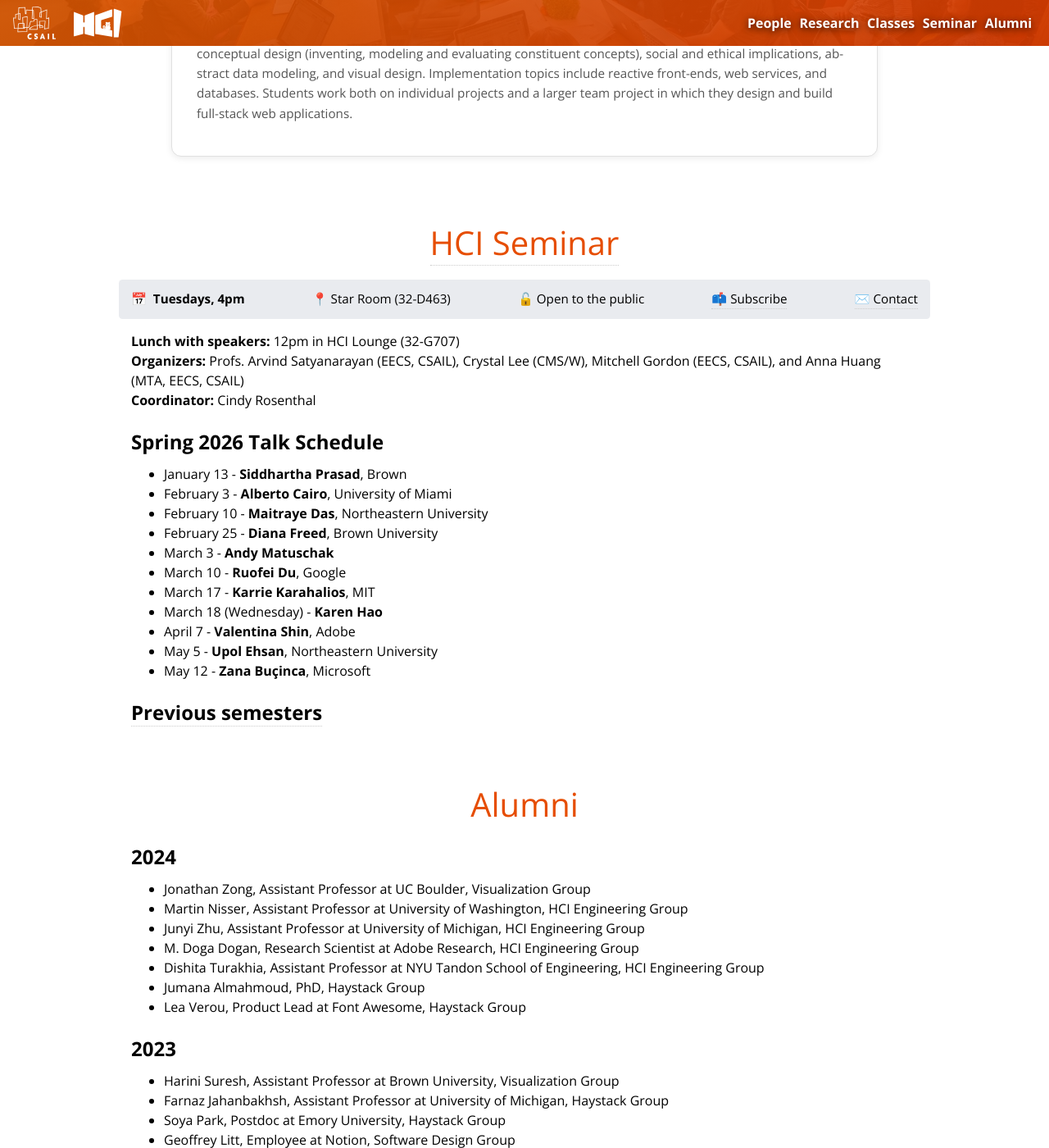
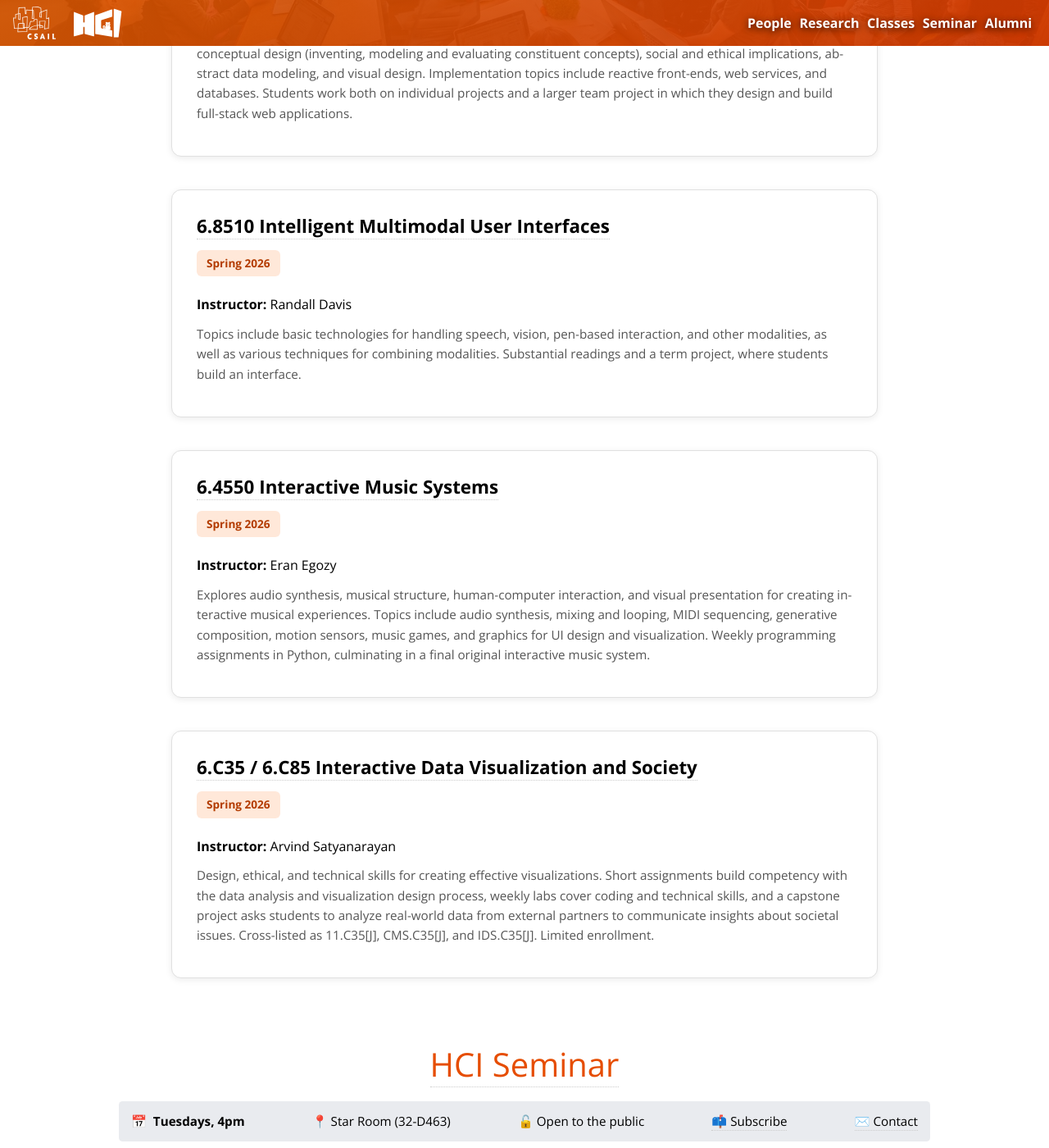
Before and after one commit to mit-csail-hci/hci.csail.mit.edu, a Jekyll site: the page built from index.html, in a window 1280 px wide and 1400 px high, scrolled down 4798 px. Shown: the whole window at 82% size. Built offline with Jekyll 4.4.1, drawn with Linux system fonts in a browser that asks for light colours.

Commit message:
add Vis & Society, 6.8510, and 6.4550 to classes
Surfaces three classes that are part of the EECS HCI undergrad track:
Arvind's "Interactive Data Visualization and Society" (renamed from the
older "Interactive Data Visualization" entry), Randy's 6.8510, and
Eran Egozy's 6.4550.

Co-Authored-By: Claude Opus 4.7 (1M context) <noreply@anthropic.com>

```diff
--- a/_data/classes.yml
+++ b/_data/classes.yml
@@ -38,25 +38,36 @@
     multitouch, augmented reality, haptics, wearables, brain computer interfaces, tangibles, fabrication, and more.
 
 
-- number: "6.851"
+- number: "6.8510"
   title: Intelligent Multimodal User Interfaces
   image: multimodal.png
-  url: https://stellar.mit.edu/S/course/6/sp17/6.835/
-  semester: Spring 2019
+  url: https://student.mit.edu/catalog/search.cgi?search=6.8510
+  semester: Spring 2026
   instructors: Randall Davis
   description: >
     Topics include basic technologies for handling speech, vision, pen-based interaction, and other modalities, as well
     as various techniques for combining modalities. Substantial readings and a term project, where students build an interface.
 
+- number: "6.4550"
+  title: Interactive Music Systems
+  image: dataviz.png
+  url: https://student.mit.edu/catalog/search.cgi?search=6.4550
+  semester: Spring 2026
+  instructors: Eran Egozy
+  description: >
+    Explores audio synthesis, musical structure, human-computer interaction, and visual presentation for creating
+    interactive musical experiences. Topics include audio synthesis, mixing and looping, MIDI sequencing, generative
+    composition, motion sensors, music games, and graphics for UI design and visualization. Weekly programming
+    assignments in Python, culminating in a final original interactive music system.
+
 - number: "6.C35 / 6.C85"
-  title: Interactive Data Visualization
+  title: Interactive Data Visualization and Society
   image: dataviz.png
   url: http://vis.csail.mit.edu/classes/6.894/
-  semester: Spring 2021
+  semester: Spring 2026
   instructors: Arvind Satyanarayan
   description: >
-    Interactive visualization provides a means of making sense of a world awash in data. This course covers the techniques
-    and algorithms for creating effective visualizations, using principles from graphic design, perceptual psychology, and
-    cognitive science. Short assignments will build familiarity with the data analysis and visualization design process,
-    and a final project will provide experience designing, implementing, and deploying an explanatory narrative visualization
-    or visual analysis tool to address a concrete challenge.
+    Design, ethical, and technical skills for creating effective visualizations. Short assignments build competency with
+    the data analysis and visualization design process, weekly labs cover coding and technical skills, and a capstone
+    project asks students to analyze real-world data from external partners to communicate insights about societal issues.
+    Cross-listed as 11.C35[J], CMS.C35[J], and IDS.C35[J]. Limited enrollment.
```
